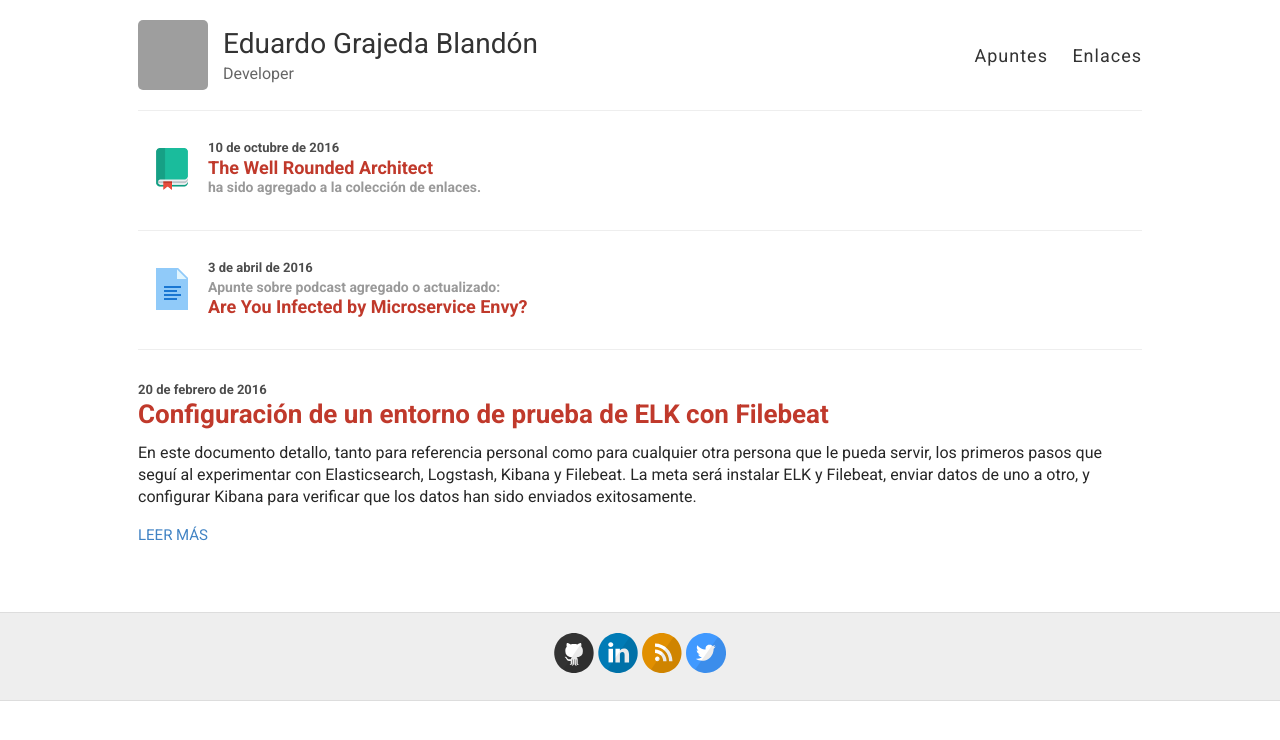
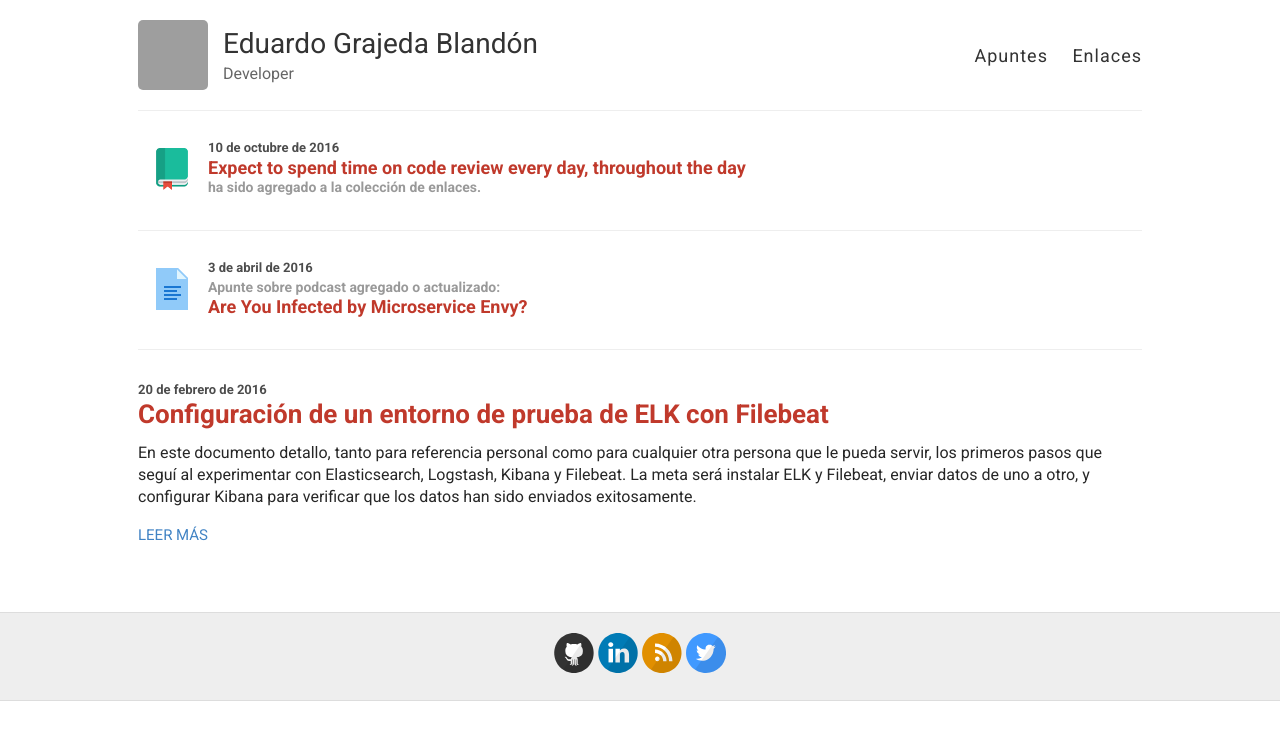
Before and after one commit to egrajeda/www, a Jekyll site: the page built from index.html, in a window 1280 px wide. Shown: the top 740 px of the page. Built offline with Jekyll 4.4.1, drawn with Linux system fonts in a browser that asks for light colours; grey boxes are pictures that could not be loaded.

Commit message:
Agregado "Expect to spend time on code review every day, throughout the day" a la colección de enlaces.

```diff
--- a/_data/enlaces.json
+++ b/_data/enlaces.json
@@ -58,5 +58,11 @@
     "category": "programming",
     "excerpt": "Good software architects understand that their role as a leader is not necessarily telling developers what to do.",
     "title": "The Well Rounded Architect"
+  },
+  {
+    "url": "http://glen.nu/ramblings/oncodereview.php",
+    "category": "programming",
+    "excerpt": "A question that comes up in 1:1s from time to time is \"how much time should I be spending on code reviews?\" The short answer is \"as long as it takes.\" Minimally, your day should begin and end with clearing your code-review backlog.",
+    "title": "Expect to spend time on code review every day, throughout the day"
   }
 ]
--- a/enlaces/_posts/2016-10-10-update.md
+++ b/enlaces/_posts/2016-10-10-update.md
@@ -1,8 +1,8 @@
 ---
 layout: post
-title: "The Well Rounded Architect"
+title: "Expect to spend time on code review every day, throughout the day"
 permalink: /enlaces/
-counter: 10
+counter: 11
 sitemap: false
 draft: true
 ---
```
